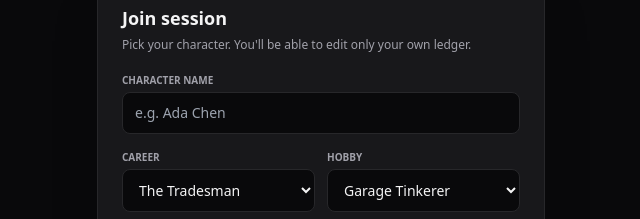
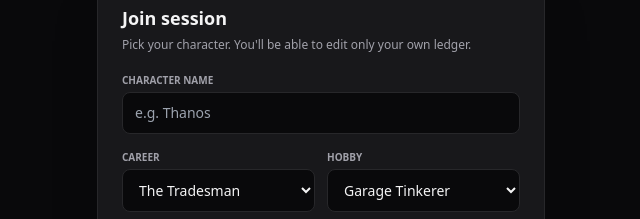
Before and after one commit to shifter907/Prosperity-Pathfinders, a website with bundled scripts: page public/game.html in a window 1280 px wide. Shown: the part 177-396 px from the top of the page, 319-959 px from the left. Built offline with nearby package versions, Linux system fonts and the light colour scheme; no server answers.

Commit message:
Update game.html
change example name

```diff
--- a/public/game.html
+++ b/public/game.html
@@ -25,7 +25,7 @@
     <p class="text-xs text-zinc-400 mb-5">Pick your character. You'll be able to edit only your own ledger.</p>
 
     <label class="block text-[10px] uppercase font-bold text-zinc-400 mb-1">Character name</label>
-    <input id="gate-name" maxlength="24" placeholder="e.g. Ada Chen"
+    <input id="gate-name" maxlength="24" placeholder="e.g. Thanos"
            class="w-full bg-zinc-950 border border-zinc-800 rounded-lg px-3 py-2.5 text-sm mb-4 focus:outline-none focus:ring-1 focus:ring-emerald-500">
 
     <div class="grid grid-cols-2 gap-3 mb-4">
```
